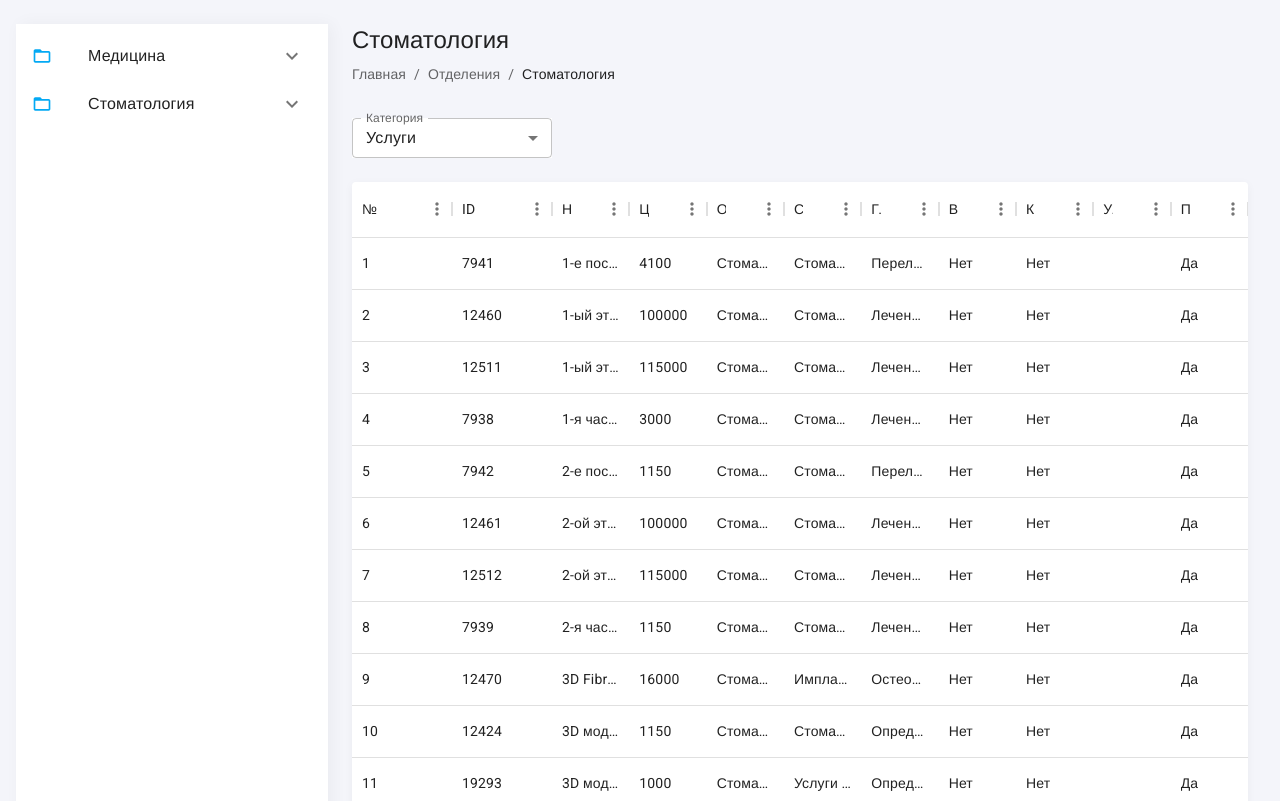
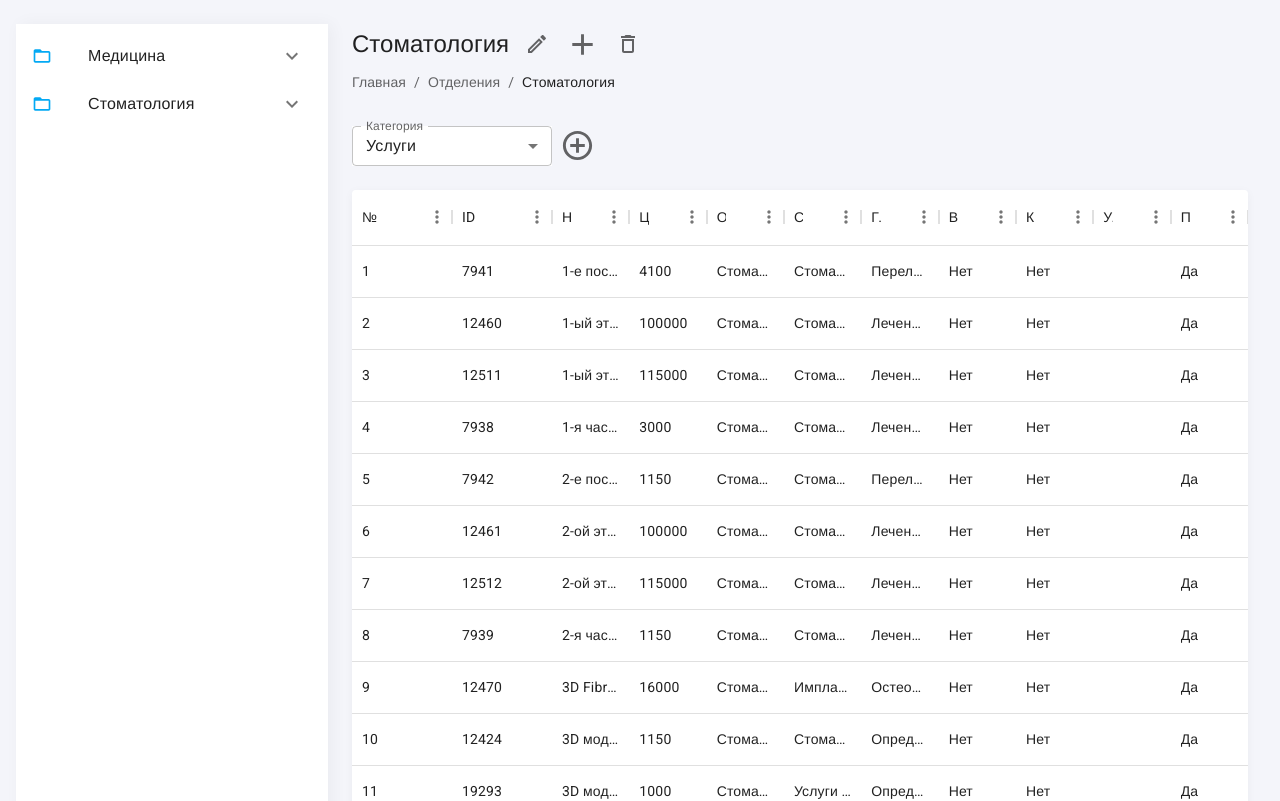
Before and after one commit to ru39391/service-manager, a React (Vite) app: page /depts/1 in a window 1280 px wide. Shown: the top 801 px of the page. Built offline with nearby package versions, Linux system fonts and the light colour scheme; a web font is replaced by a local one.

Commit message:
feature/настроить методы работы модальных окон

```diff
--- a/src/components/Header.tsx
+++ b/src/components/Header.tsx
@@ -1,15 +1,82 @@
 import { FC } from 'react';
-import { Typography, Breadcrumbs, Link } from '@mui/material';
+import {
+  Box,
+  Link,
+  Tooltip,
+  Typography,
+  Breadcrumbs,
+  IconButton
+} from '@mui/material';
+import {
+  Add,
+  EditOutlined,
+  DeleteOutlined
+} from '@mui/icons-material';
 
+import useModal from '../hooks/useModal';
 import useHeader from '../hooks/useHeader';
 
+import {
+  EDIT_TITLE,
+  REMOVE_TITLE,
+  EDIT_ITEM_TITLE,
+  ADD_CATEGORY_TITLE,
+  REMOVE_CONFIRM_MSG
+} from '../utils/constants';
+
 const Header: FC = () => {
+  const { toggleModal } = useModal();
   const { pageTitle, categoryData } = useHeader();
   const title = pageTitle || categoryData.category;
 
   return (
     title && <>
-      <Typography variant="h5" sx={{ mb: 1 }}>{title}</Typography>
+      <Box
+        sx={{
+          mb: 1,
+          gap: '0 8px',
+          display: 'flex',
+          alignItems: 'center'
+        }}
+      >
+        <Typography variant="h5">{title}</Typography>
+        <Tooltip
+          placement="top"
+          title={EDIT_ITEM_TITLE}
+        >
+          <IconButton
+            sx={{ p: 1, color: 'text.secondary' }}
+            onClick={() => toggleModal({ title: `${EDIT_TITLE} ${pageTitle && (`«${pageTitle}»`)}` })}
+          >
+            <EditOutlined fontSize="medium" />
+          </IconButton>
+        </Tooltip>
+        <Tooltip
+          placement="top"
+          title={ADD_CATEGORY_TITLE}
+        >
+          <IconButton
+            sx={{ p: 0, color: 'text.secondary' }}
+            onClick={() => toggleModal({ title: `${categoryData.category}, ${ADD_CATEGORY_TITLE.toLocaleLowerCase()}` })}
+          >
+            <Add fontSize="large" />
+          </IconButton>
+        </Tooltip>
+        <Tooltip
+          placement="top"
+          title={REMOVE_TITLE}
+        >
+          <IconButton
+            sx={{ p: 1, color: 'text.secondary' }}
+            onClick={() => toggleModal({
+              title: `${REMOVE_TITLE} ${pageTitle && (`«${pageTitle}»`)}`,
+              desc: `${REMOVE_CONFIRM_MSG} ${REMOVE_TITLE.toLocaleLowerCase()} ${pageTitle && (`«${pageTitle}»`)}?`
+            })}
+          >
+            <DeleteOutlined fontSize="medium" />
+          </IconButton>
+        </Tooltip>
+      </Box>
       <Breadcrumbs
         aria-label="breadcrumb"
         sx={{ mb: 4, typography: 'subtitle2' }}
--- a/src/components/ItemsList.tsx
+++ b/src/components/ItemsList.tsx
@@ -5,24 +5,32 @@ import {
   MenuItem,
   InputLabel,
   FormControl,
-  Typography
+  Typography,
+  IconButton,
+  Tooltip
 } from '@mui/material';
+import { AddCircleOutline } from '@mui/icons-material';
 import { DataGrid } from '@mui/x-data-grid';
 
+import useModal from '../hooks/useModal';
 import useTableData from '../hooks/useTableData';
 import useCategoryItems from '../hooks/useCategoryItems';
 
-import { CATEGORY_TITLE, NO_ITEMS_TITLE } from '../utils/constants';
+import {
+  ADD_TITLE,
+  CATEGORY_TITLE,
+  NO_ITEMS_TITLE,
+  ID_KEY,
+  TYPES
+} from '../utils/constants';
 
 import { useSelector } from '../services/hooks';
 
+import type { TCustomData } from '../types';
+
 const ItemsList: FC = () => {
-  const {
-    depts,
-    subdepts,
-    groups,
-    pricelist
-  } = useSelector(state => state.pricelist);
+  const keys = Object.values(TYPES);
+  const pricelistData = useSelector(state => state.pricelist);
   const {
     tableData,
     handleTableData
@@ -30,33 +38,42 @@ const ItemsList: FC = () => {
   const {
     currSubcategory,
     subCategoryItems,
+    categoryTypes,
     categoryParams,
     setCurrSubcategory
   } = useCategoryItems();
+  const { toggleModal } = useModal();
 
   useEffect(() => {
     handleTableData({
-      data: {
-        depts,
-        subdepts,
-        groups,
-        pricelist
-      },
+      data: keys.reduce((acc, key) => ({...acc, [key]: pricelistData[key]}), {}),
       category: currSubcategory,
       params: categoryParams
     });
   }, [
-    depts,
-    subdepts,
-    groups,
-    pricelist,
+    pricelistData,
     currSubcategory,
     categoryParams
   ]);
 
+  const handleCurrChapter = () => {
+    toggleModal({ title: `${ADD_TITLE} ${categoryTypes && categoryTypes[currSubcategory].toLocaleLowerCase()}`});
+    console.log({
+      type: currSubcategory,
+      data: {...categoryParams}
+    });
+  }
+
   return (
     <>
-      <Box sx={{ mb: 3 }}>
+      <Box
+        sx={{
+          mb: 3,
+          gap: '0 8px',
+          display: 'flex',
+          alignItems: 'center'
+        }}
+      >
         <FormControl sx={{ minWidth: 200, backgroundColor: '#fff' }} size="small">
           <InputLabel id="demo-select-small-label">{CATEGORY_TITLE}</InputLabel>
           <Select
@@ -69,6 +86,17 @@ const ItemsList: FC = () => {
             {subCategoryItems.map((item) => <MenuItem key={Object.keys(item)[0]} value={Object.keys(item)[0]}>{Object.values(item)[0]}</MenuItem>)}
           </Select>
         </FormControl>
+        <Tooltip
+          placement="top"
+          title={ADD_TITLE}
+        >
+          <IconButton
+            sx={{ p: 0, color: 'text.secondary' }}
+            onClick={() => handleCurrChapter()}
+          >
+            <AddCircleOutline fontSize="large" />
+          </IconButton>
+        </Tooltip>
       </Box>
       {tableData !== null
         ? <DataGrid
@@ -81,10 +109,10 @@ const ItemsList: FC = () => {
           }}
           columns={tableData ? tableData.cols : []}
           rows={tableData ? tableData.rows : []}
-          onRowClick={({ columns, row }) => console.log(row/*{
-            key: columns.length < 10 ? `${columns.length - 1}` : `${columns.length}`,
-            id: row.item_id
-          }*/)}
+          onRowClick={({ row }) => console.log({
+            type: currSubcategory,
+            data: pricelistData[currSubcategory].find((item: TCustomData<string | number>) => item[ID_KEY] === row[ID_KEY])
+          })}
         />
         : <Typography sx={{ mb: 1, typography: 'body1' }}>{NO_ITEMS_TITLE}</Typography>
       }
--- a/src/components/Layout.tsx
+++ b/src/components/Layout.tsx
@@ -1,8 +1,9 @@
 import { FC, ReactNode } from 'react';
-import { Box, Grid } from '@mui/material';
+import { Grid } from '@mui/material';
 
 import Preloader from './Preloader';
 import AlertError from './AlertError';
+import Modal from './Modal';
 
 interface ILayout {
   children: ReactNode;
@@ -23,6 +24,7 @@ const Layout: FC<ILayout> = ({ children }) => {
       >
         {children}
       </Grid>
+      <Modal />
     </>
   )
 };
--- /dev/null
+++ b/src/components/Modal.tsx
@@ -0,0 +1,48 @@
+import { FC, forwardRef } from 'react';
+import {
+  Dialog,
+  DialogActions,
+  DialogContent,
+  DialogContentText,
+  DialogTitle,
+  Slide,
+  Button,
+} from '@mui/material';
+
+import useModal from '../hooks/useModal';
+
+import { useSelector } from '../services/hooks';
+
+const Transition = forwardRef(function Transition(props, ref) {
+  //@ts-expect-error
+  return <Slide direction="up" ref={ref} {...props} />;
+});
+
+const Modal: FC = () => {
+  const { isOpen, modalTitle, modalDesc } = useSelector(state => state.modal);
+
+  const { modalContent, toggleModal } = useModal();
+
+  return (
+    <Dialog
+      open={isOpen}
+      maxWidth="sm"
+      fullWidth={true}
+      onClose={() => toggleModal(null)}
+      //@ts-expect-error
+      TransitionComponent={Transition}
+      keepMounted
+    >
+      {modalTitle && <DialogTitle>{modalTitle}</DialogTitle>}
+      <DialogContent>
+        {modalDesc && <DialogContentText>{modalDesc}</DialogContentText>}
+        {modalContent}
+      </DialogContent>
+      <DialogActions>
+        <Button onClick={() => toggleModal(null)}>Закрыть</Button>
+      </DialogActions>
+    </Dialog>
+  )
+}
+
+export default Modal;
--- a/src/components/Tables.tsx
+++ b/src/components/Tables.tsx
@@ -5,7 +5,7 @@ import { DataGrid } from '@mui/x-data-grid';
 import { CloudUpload } from '@mui/icons-material';
 
 import TabPanel from './TabPanel';
-import Popup from './Popup';
+//import Popup from './Popup';
 
 import useTableData from '../hooks/useTableData';
 import useFileUploader from '../hooks/useFileUploader';
@@ -118,9 +118,9 @@ const Tables: FC = () => {
         </Grid>
       </Grid>
 
-      {Boolean(rowData) && <Popup data={rowData} close={() => getRowData(null)} />}
 
       {/*
+      {Boolean(rowData) && <Popup data={rowData} close={() => getRowData(null)} />}
         slots={{ noRowsOverlay: NoRowsOverlay }}
       */}
     </>
--- /dev/null
+++ b/src/hooks/useModal.tsx
@@ -0,0 +1,52 @@
+import {
+  useState,
+  useEffect,
+  createElement,
+  ReactNode
+} from 'react';
+
+import DataForm from '../components/DataForm';
+
+import { useDispatch } from '../services/hooks';
+import { setModalOpen, setModalClose } from '../services/slices/modal-slice';
+
+import type { TCustomData } from '../types';
+
+import { NAME_KEY, TYPES, TITLES } from '../utils/constants';
+
+interface IModal {
+  modalContent: ReactNode | null;
+  toggleModal: (data: TCustomData<string> | null) => void;
+}
+
+const useModal = (): IModal => {
+  const [modalContent, setModalContent] = useState<ReactNode | null>(null);
+
+  const dispatch = useDispatch();
+
+  const toggleModal = (data: TCustomData<string> | null): void => {
+    data ? dispatch(setModalOpen({ title: data.title, desc: data.desc })) : dispatch(setModalClose());
+  }
+
+  const handleComponent = ({ el, props }): void => {
+    const component = createElement(el, {...props});
+
+    setModalContent(component);
+  }
+
+  useEffect(() => {
+    handleComponent({
+      el: DataForm,
+      props: {
+        data: null,
+      },
+    });
+  }, []);
+
+  return {
+    modalContent,
+    toggleModal
+  };
+}
+
+export default useModal;
--- a/src/services/slices/index.ts
+++ b/src/services/slices/index.ts
@@ -1,10 +1,12 @@
 import { fileReducer, fileActions } from './file-slice';
 import { pricelistReducer, pricelistActions } from './pricelist-slice';
+import { modalReducer, modalActions } from './modal-slice';
 
 const reducer = {
   file: fileReducer,
   pricelist: pricelistReducer,
+  modal: modalReducer,
 };
 
-export type TAppActions = typeof fileActions | typeof pricelistActions;
+export type TAppActions = typeof fileActions | typeof pricelistActions | typeof modalActions;
 export default reducer;
--- /dev/null
+++ b/src/services/slices/modal-slice.ts
@@ -0,0 +1,59 @@
+import { createSlice } from '@reduxjs/toolkit'
+
+import type { TCustomData } from '../../types';
+
+export type TModalAction = {
+  payload: {
+    title?: string;
+    desc?: string;
+    data?: TCustomData<string | number> | null;
+  };
+};
+
+export type TModalState = {
+  isOpen: boolean;
+  modalTitle: string;
+  modalDesc: string;
+  formData: TCustomData<string | number> | null;
+};
+
+const initialState: TModalState = {
+  isOpen: false,
+  modalTitle: '',
+  modalDesc: '',
+  formData: null
+};
+
+const modalSlice = createSlice({
+  name: 'modal',
+  initialState,
+  reducers: {
+    setModalOpen: (state, action: TModalAction) => ({
+      ...state,
+      isOpen: true,
+      modalTitle: action.payload.title || '',
+      modalDesc: action.payload.desc || '',
+    }),
+    setModalClose: (state) => ({
+      ...state,
+      isOpen: false,
+      modalTitle: '',
+      modalDesc: '',
+      formData: null
+    }),
+    setFormData: (state, action: TModalAction) => ({
+      ...state,
+      formData: action.payload.data || null
+    }),
+  }
+});
+
+export const {
+  reducer: modalReducer,
+  actions: modalActions
+} = modalSlice;
+export const {
+  setModalOpen,
+  setModalClose,
+  setFormData
+} = modalSlice.actions;
--- a/src/utils/constants.ts
+++ b/src/utils/constants.ts
@@ -1,8 +1,15 @@
 const DEFAULT_DOC_TITLE = 'Управление услугами';
 
 const CATEGORY_TITLE = 'Категория';
-const POPUP_TITLE = 'Изменить данные';
 const NO_ITEMS_TITLE = 'Подходящих записей не найдено';
+
+const ADD_TITLE = 'Добавить';
+const EDIT_TITLE = 'Редактировать';
+const REMOVE_TITLE = 'Удалить';
+const ADD_CATEGORY_TITLE = 'Добавить раздел';
+const EDIT_ITEM_TITLE = 'Изменить данные';
+
+const REMOVE_CONFIRM_MSG = 'Вы действительно хотите';
 
 const DEPTS_ERROR_MSG = 'Ошибка при получении списка отделений';
 const PRICELIST_ERROR_MSG = 'Ошибка при получении списка услуг';
@@ -69,7 +76,12 @@ export {
   PRICELIST_ERROR_MSG,
   RESOURCES_ERROR_MSG,
   FILE_UPLOADING_ERROR_MSG,
-  POPUP_TITLE,
+  ADD_TITLE,
+  EDIT_TITLE,
+  REMOVE_TITLE,
+  ADD_CATEGORY_TITLE,
+  EDIT_ITEM_TITLE,
+  REMOVE_CONFIRM_MSG,
   CATEGORY_TITLE,
   NO_ITEMS_TITLE,
   INDEX_KEY,
```
Also changed, not shown: src/components/DataForm.tsx (renamed from src/components/Popup.tsx, +8 -39 lines), src/hooks/useCategoryItems.tsx (+6 -1 lines).
